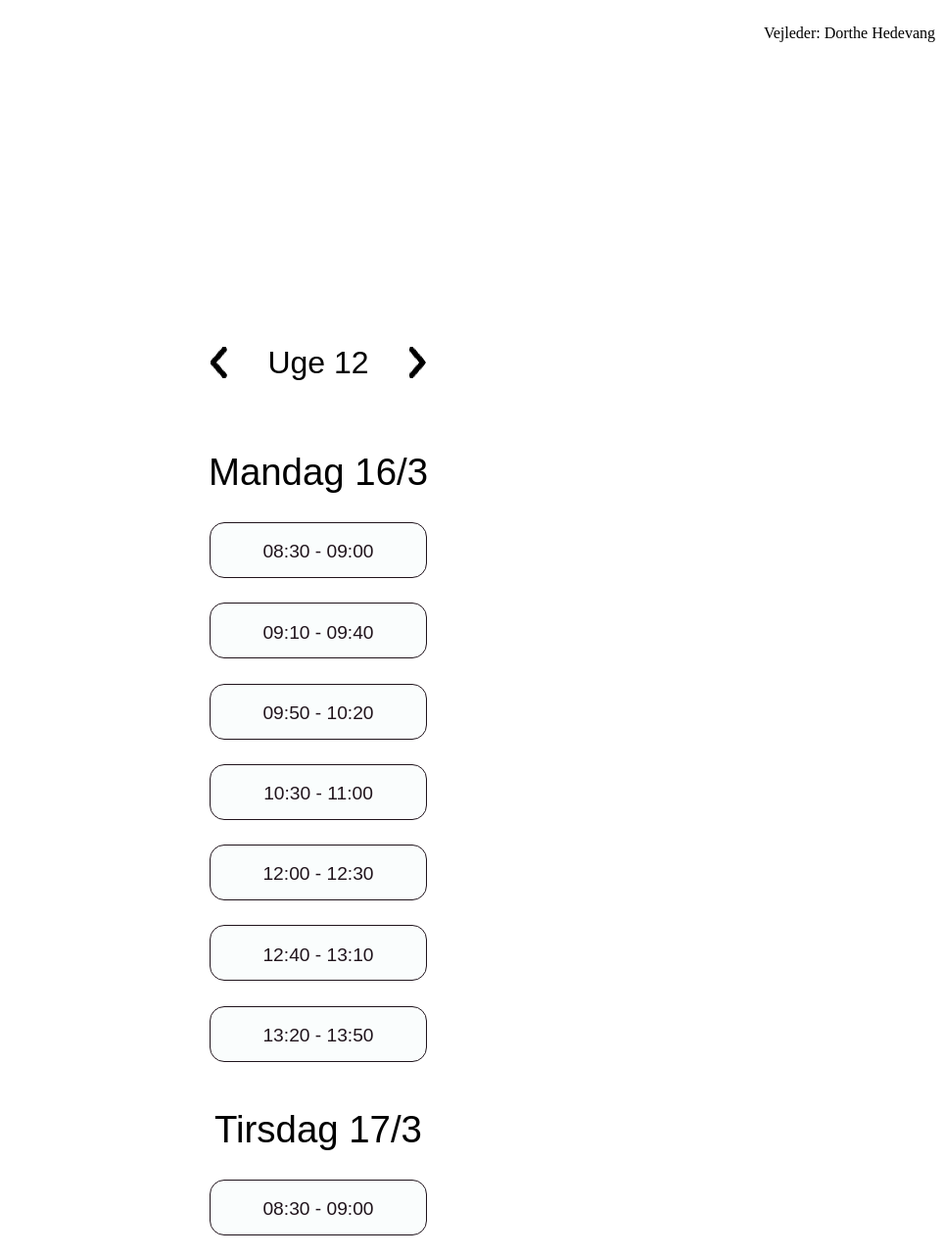
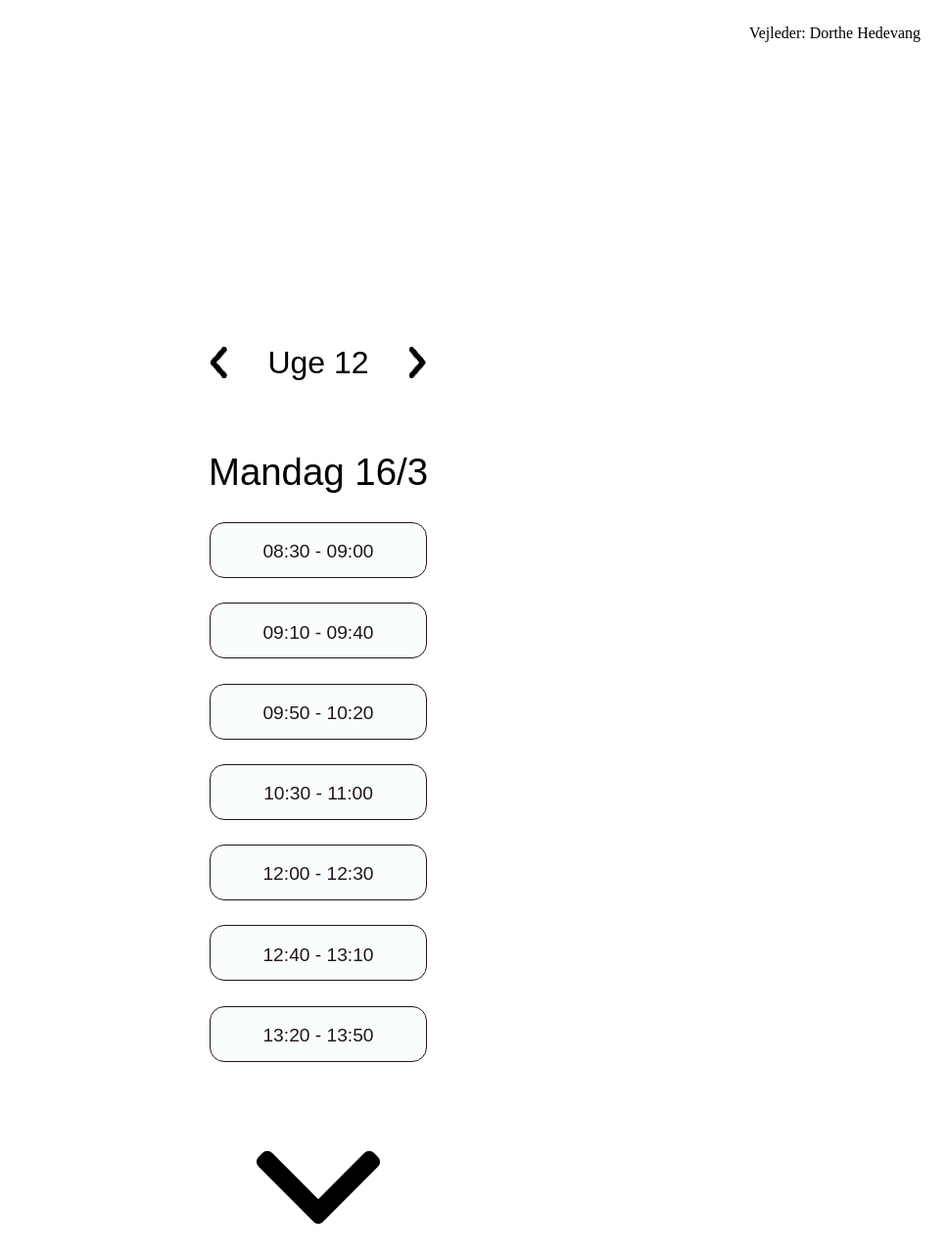
Before and after one commit to Lasse0604/ux-some, a plain HTML site: page book.html in a window 1280 px wide. Shown: the top 1283 px of the page at 98% size, 315-1280 px from the left. Drawn offline with Linux system fonts and the light colour scheme; a web font is replaced by a local one.

Commit message:
version 23

```diff
--- a/book.html
+++ b/book.html
@@ -18,7 +18,7 @@
         <div id="h1-box">
             <h1><img src="images/eaaa-small-logo.png" alt="EAAA small logo" id="small-logo"></h1>
         </div>
-        <h3>Vejleder: Dorthe Hedevang</h3>
+        <h3 id="vejleder">Vejleder: Dorthe Hedevang</h3>
     </header>
     <main>
 
@@ -53,6 +53,11 @@
                 <div><p>13:20 - 13:50</p></div>
             </a>
         </div>
+
+        <div id="scroll-container">
+            <img src="images/down-arrow.svg" alt="Arrow-down">
+        </div>
+
         <div id="tuesday" class="days">
             <h2>Tirsdag 17/3</h2>
             <a href="#">
--- a/css/style.css
+++ b/css/style.css
@@ -62,7 +62,9 @@ h1 img {
     margin: 5px;
 }
 
-
+#vejleder{
+    margin-right: 15px;
+}
 
 }
 
@@ -102,6 +104,16 @@ main h2 {
     padding-top: 26px;
     margin-left: 41.5px;
     margin-right: 41.5px;
+}
+
+
+#scroll-container{
+    max-width: 10%;
+    margin-left: auto;
+    margin-right: auto;
+    display: block;
+    padding-top: 40px;
+
 }
 
 .input {
```
Also changed, not shown: images/Arrow_down.png (added), images/down-arrow.svg (added).
